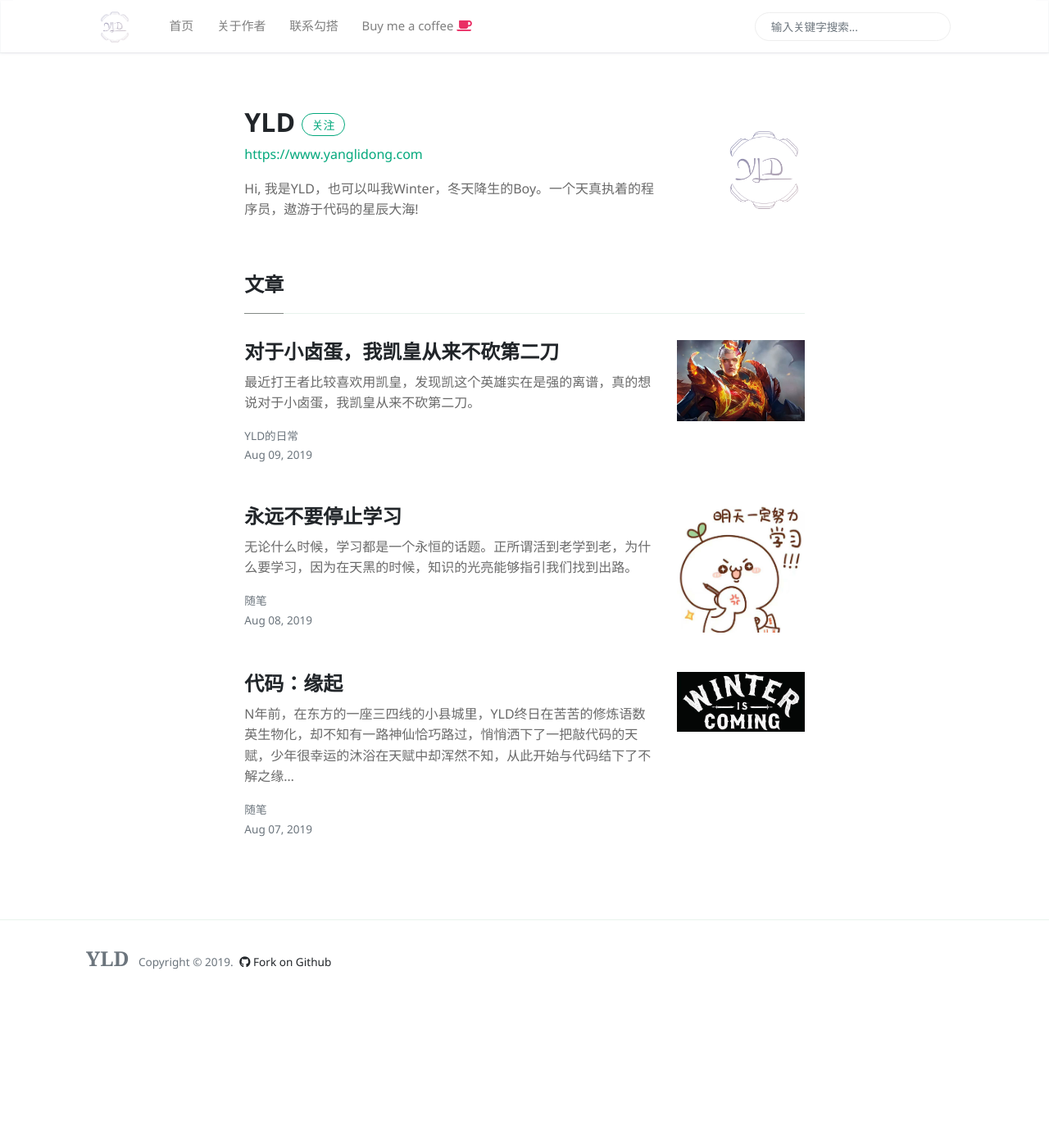
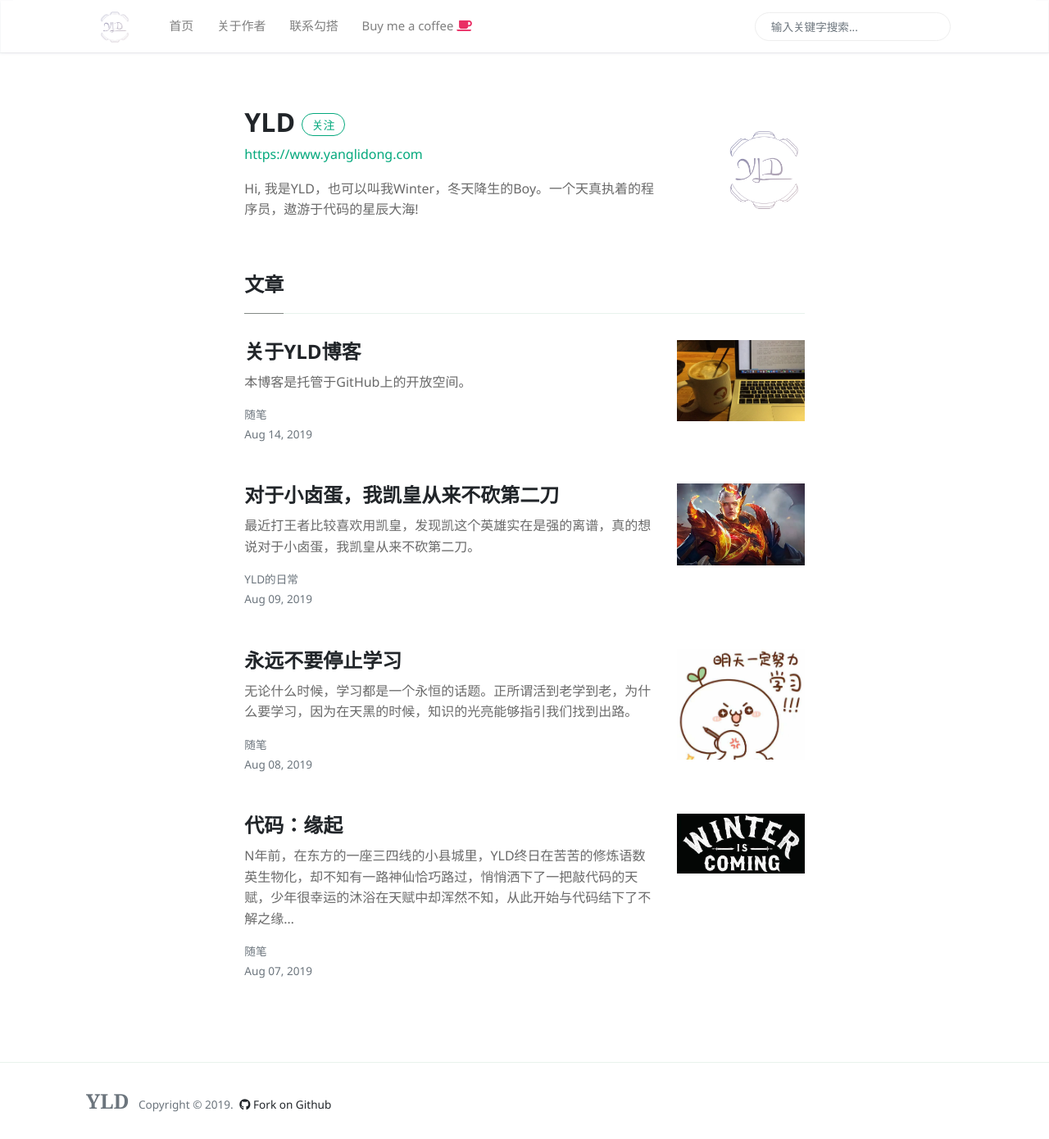
Before and after one commit to aiyld/yldblog, a Jekyll site: the page built from _pages/author-yld.html, in a window 1280 px wide and 1390 px high. Shown: the whole window at 82% size. Built offline with Jekyll 4.4.1, drawn with Linux system fonts in a browser that asks for light colours; nearby versions of some CDN libraries.

Commit message:
Feat: Add article about this blog

```diff
--- a/_includes/comments.html
+++ b/_includes/comments.html
@@ -1,8 +1,7 @@
 <!--  Don't edit anything here. Set your disqus id in _config.yml -->
 
 <div id="comments" class="mt-5">
-    <div id="samyoc_social">
-    </div>
+    <div id="samyoc_social"></div>
     <script type="text/javascript">
         (function() {
             var dsq = document.createElement('script'); dsq.type = 'text/javascript'; dsq.async = true;
--- /dev/null
+++ b/_posts/2019-08-14-this-blog.md
@@ -0,0 +1,73 @@
+---
+layout: post
+title:  "关于YLD博客"
+categories: [ 随笔 ]
+image: assets/images/posts/coffee.jpg
+author: yld
+---
+
+本博客是托管于GitHub上的开放空间。
+
+### 作者YLD
+
+<div class="container">
+<div class="row justify-content-center">
+    <div class="col-md-8">
+        <div class="row align-items-center mb-5">
+            <div class="col-md-9">
+                <h2 class="font-weight-bold">{{page.title}} <span class="small btn btn-outline-success btn-sm btn-round"><a href="{{ site.authors.yld.twitter }}">关注</a></span></h2>
+                <p><a href="{{ site.authors.yld.site }}">{{ site.authors.yld.site }}</a></p>
+                <p class="excerpt">{{ site.authors.yld.bio }}</p>
+            </div>
+            <div class="col-md-3 text-right">
+                <img alt="{{ site.authors.yld.name }}" src="{{site.baseurl}}/{{ site.authors.yld.avatar }}" class="rounded-circle" height="100" width="100">
+            </div>
+        </div>
+        <h4 class="font-weight-bold spanborder"><span>文章</span></h4>
+            {% assign posts = site.posts | where:"author","yld" %}
+            {% for post in posts %}
+            {% include main-loop-card.html %}
+            {% endfor %}
+    </div>
+</div>
+</div>
+
+评论和互动由第三方SamYoc提供的插件，更多详情可以访问[添加SamYoc到你的网站][samyoc-add]
+
+<section class="KolEditor">
+			<section style="margin:5px 10px;display: flex;justify-content: center;align-items: center;">
+				<section style="display: flex; flex-direction: column; justify-content: center; align-items: center; width: 100%; border: 2px solid rgb(0, 0, 0); box-sizing: border-box;">
+					<section style="display: flex;flex-direction: row;justify-content: flex-end;align-items: center;width: 100%;;margin-right: 15px;">
+						<section style="width:12px;overflow: hidden;flex-shrink: 0;flex: 1;">
+							<p style="
+    padding-left: 20px;
+    font-size: 16px;
+    font-weight: 400;
+    margin-bottom: 0;
+    line-height: 26px;
+">如何使用插件？</p>
+						</section><section style="width:12px;overflow: hidden;flex-shrink: 0;">
+							<img src="http://editor-material.oss-cn-beijing.aliyuncs.com/style/20190725/1564049614/%E6%96%B0%E5%A2%9E%E7%B4%A0%E6%9D%90_0.png" style="max-width: 100%; vertical-align: middle; height: auto;">
+						</section>
+						<section style="width:12px;overflow: hidden;flex-shrink: 0;margin:0 8px;">
+							<img src="http://editor-material.oss-cn-beijing.aliyuncs.com/style/20190725/1564049614/%E6%96%B0%E5%A2%9E%E7%B4%A0%E6%9D%90_1.png" style="max-width: 100%; vertical-align: middle; height: auto;">
+						</section>
+						<section style="width:12px;overflow: hidden;flex-shrink: 0;">
+							<img src="http://editor-material.oss-cn-beijing.aliyuncs.com/style/20190725/1564049614/%E6%96%B0%E5%A2%9E%E7%B4%A0%E6%9D%90_2.png" style="max-width: 100%; vertical-align: middle; height: auto;">
+						</section>
+					</section>
+					<section style="/* background: #f8c42a; */padding: 15px 25px 15px;border-top: solid 2px #000000;box-sizing: border-box;width: 100%;">
+						<div style="margin:0;font-size: 13px;color: #161616;text-align: justify;letter-spacing: 1.5px;line-height: 1.75;"><p>将以下代码粘贴至你想展示评论的区域里</p><pre style="
+    padding-top: 20px;
+    overflow-x: auto;
+"><code style="
+    width: 100%;
+" id="code">&lt;div id="samyoc_social"&gt;&lt;/div&gt;<br>&lt;script type="text/javascript"&gt;<br>    (function() {<br>        var dsq = document.createElement('script'); dsq.type = 'text/javascript'; dsq.async = true;<br>        window.samyoc_theme_color = "#03a87c";<br>        dsq.src = window.location.protocol + '//www.samyoc.com/js/embed.js?t=19080903';<br>        (document.getElementsByTagName('head')[0] || document.getElementsByTagName('body')[0]).appendChild(dsq);<br>    })();<br>&lt;/script&gt;</code></pre></div>
+					</section>
+				</section>
+			</section>
+		</section>
+
+### 有任何问题或建议可以直接提issue噢~
+
+[samyoc-add]: https://www.samyoc.com/single/151
```
Also changed, not shown: README.md, assets/images/posts/coffee.jpg (added), assets/images/posts/goodstudy.jpeg.
